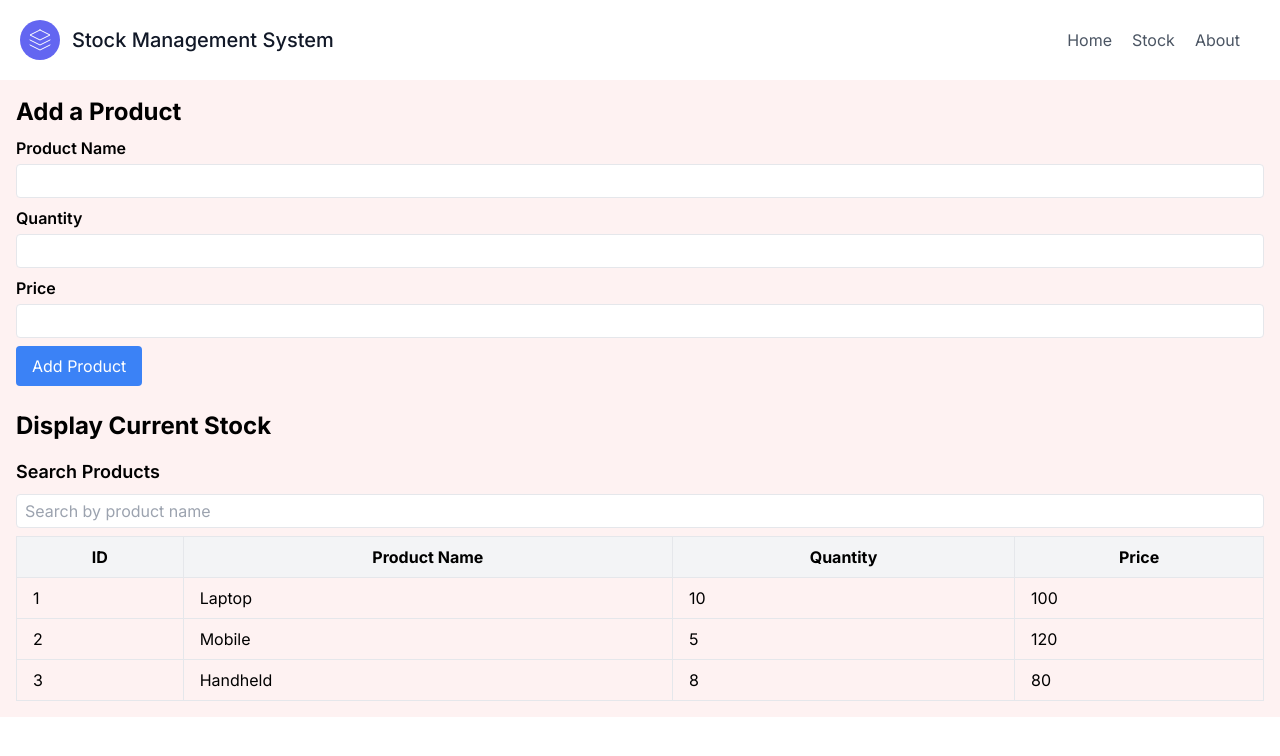
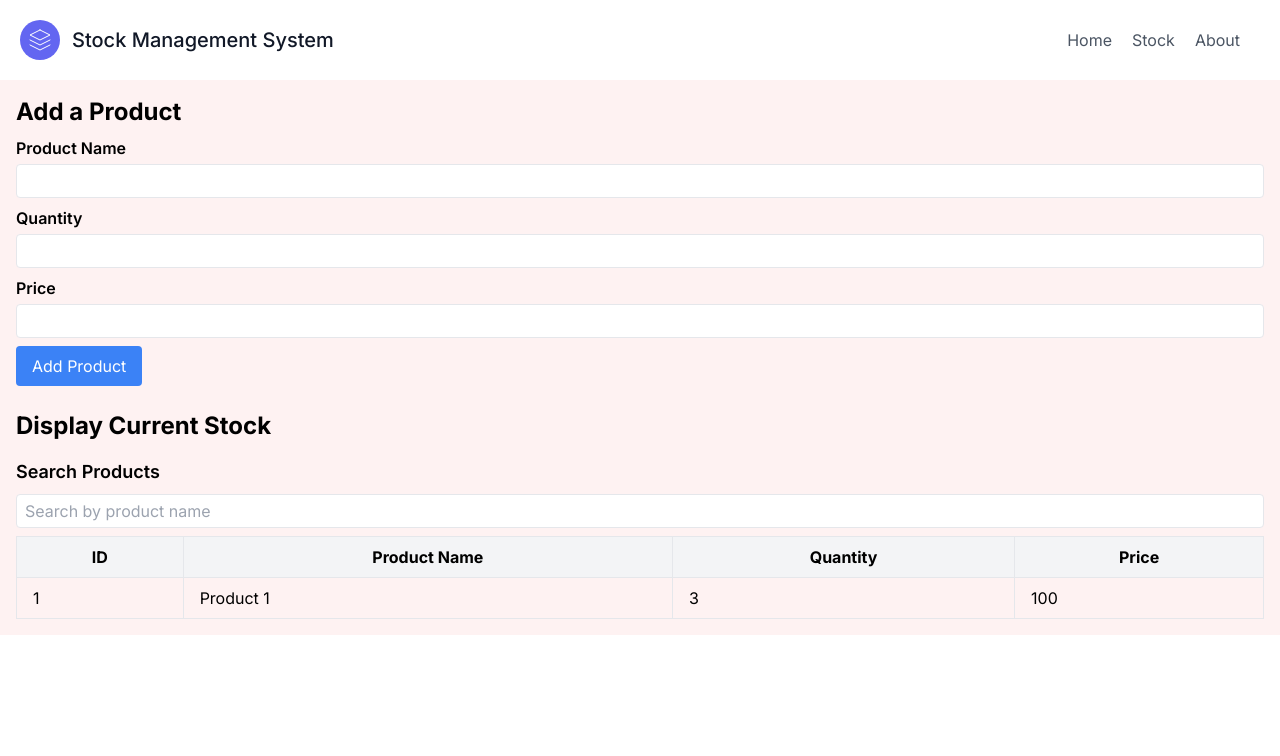
Before and after one commit to imtify/stock-management, a Next.js app: page / in a window 1280 px wide. Shown: the top 756 px of the page. Built offline with nearby package versions, Linux system fonts and the light colour scheme.

Commit message:
Add product with RestAPI

```diff
--- /dev/null
+++ b/app/api/product/route.js
@@ -0,0 +1,31 @@
+import { MongoClient } from "mongodb";
+import { NextResponse } from "next/server";
+
+export async function GET(request) {
+  const uri = "mongodb+srv://imtiaz:Imti1234@cluster1.4cyxlky.mongodb.net/";
+  const client = new MongoClient(uri);
+  try {
+    const database = client.db("inventory");
+    const products = database.collection("products");
+    const query = {};
+    const product = await products.find(query).toArray();
+    return NextResponse.json({ product });
+  } finally {
+    await client.close();
+  }
+}
+
+export async function POST(request) {
+  const body = await request.json();
+  const uri = "mongodb+srv://imtiaz:Imti1234@cluster1.4cyxlky.mongodb.net/";
+  const client = new MongoClient(uri);
+  try {
+    const database = client.db("inventory");
+    const products = database.collection("products");
+    const query = {};
+    const product = await products.insertOne(body);
+    return NextResponse.json({ product, ok: true });
+  } finally {
+    await client.close();
+  }
+}
--- a/app/page.js
+++ b/app/page.js
@@ -4,40 +4,33 @@ import Header from "@/components/Header";
 import Image from "next/image";
 
 export default function Home() {
-  const initialStockData = [
-    { id: 1, name: "Laptop", quantity: 10, price: 100 },
-    { id: 2, name: "Mobile", quantity: 5, price: 120 },
-    { id: 3, name: "Handheld", quantity: 8, price: 80 },
-    // Add more initial products as needed
-  ];
+  const [productForm, setProductForm] = useState({});
 
-  const [stockData, setStockData] = useState(initialStockData);
-  const [newProductName, setNewProductName] = useState("");
-  const [newProductQuantity, setNewProductQuantity] = useState("");
-  const [newProductPrice, setNewProductPrice] = useState("");
-  const [searchItem, setSearchItem] = useState("");
-
-  const handleAddProduct = () => {
-    if (newProductName && newProductQuantity) {
-      const newProduct = {
-        id: stockData.length + 1,
-        name: newProductName,
-        quantity: parseInt(newProductQuantity),
-        price: parseInt(newProductPrice),
-      };
-      setStockData([...stockData, newProduct]);
-      setNewProductName("");
-      setNewProductQuantity("");
-      setNewProductPrice("");
+  const addProduct = async (e) => {
+    e.preventDefault();
+    try {
+      const response = await fetch("/api/product", {
+        method: "POST",
+        headers: {
+          "Content-Type": "application/json",
+        },
+        body: JSON.stringify(productForm),
+      });
+      if (response.ok) {
+        console.log("Product Add Sucessfully");
+      } else {
+        console.log("Error add sucessfully");
+      }
+    } catch (error) {
+      console.error("Error adding product:", error);
     }
   };
 
-  const filteredStockData = stockData.filter(
-    (product) =>
-      product.name.toLowerCase().includes(searchItem.toLowerCase()) ||
-      product.quantity.toString().includes(searchItem) ||
-      product.price.toString().includes(searchItem)
-  );
+  const handleChange = (e) => {
+    setProductForm({ ...productForm, [e.target.name]: e.target.value });
+  };
+
+  console.log(productForm);
 
   return (
     <>
@@ -48,32 +41,32 @@ export default function Home() {
           <div className="mb-2">
             <label className="block font-semibold mb-1">Product Name</label>
             <input
+              name="slug"
+              onChange={handleChange}
               type="text"
-              value={newProductName}
-              onChange={(e) => setNewProductName(e.target.value)}
               className="w-full px-2 py-1 border rounded"
             />
           </div>
           <div className="mb-2">
             <label className="block font-semibold mb-1">Quantity</label>
             <input
+              name="quantity"
+              onChange={handleChange}
               type="number"
-              value={newProductQuantity}
-              onChange={(e) => setNewProductQuantity(e.target.value)}
               className="w-full px-2 py-1 border rounded"
             />
           </div>
           <div className="mb-2">
             <label className="block font-semibold mb-1">Price</label>
             <input
+              name="price"
+              onChange={handleChange}
               type="number"
-              value={newProductPrice}
-              onChange={(e) => setNewProductPrice(e.target.value)}
               className="w-full px-2 py-1 border rounded"
             />
           </div>
           <button
-            onClick={handleAddProduct}
+            onClick={addProduct}
             className="bg-blue-500 text-white px-4 py-2 rounded hover:bg-blue-600"
           >
             Add Product
@@ -87,8 +80,6 @@ export default function Home() {
             <h2 className="text-lg font-semibold mb-2">Search Products</h2>
             <input
               type="text"
-              value={searchItem}
-              onChange={(e) => setSearchItem(e.target.value)}
               className="w-full px-2 py-1 border rounded"
               placeholder="Search by product name"
             />
@@ -105,14 +96,12 @@ export default function Home() {
               </tr>
             </thead>
             <tbody>
-              {filteredStockData.map((product) => (
-                <tr key={product.id}>
-                  <td className="border py-2 px-4">{product.id}</td>
-                  <td className="border py-2 px-4">{product.name}</td>
-                  <td className="border py-2 px-4">{product.quantity}</td>
-                  <td className="border py-2 px-4">{product.price}</td>
-                </tr>
-              ))}
+              <tr>
+                <td className="border py-2 px-4">1</td>
+                <td className="border py-2 px-4">Product 1</td>
+                <td className="border py-2 px-4">3</td>
+                <td className="border py-2 px-4">100</td>
+              </tr>
             </tbody>
           </table>
         </div>
--- a/package.json
+++ b/package.json
@@ -10,6 +10,7 @@
   },
   "dependencies": {
     "autoprefixer": "10.4.14",
+    "axios": "^1.4.0",
     "mongodb": "5.7",
     "next": "13.4.12",
     "postcss": "8.4.27",
```
Also changed, not shown: 1 other file (tests, documents, lock files or other folders).
